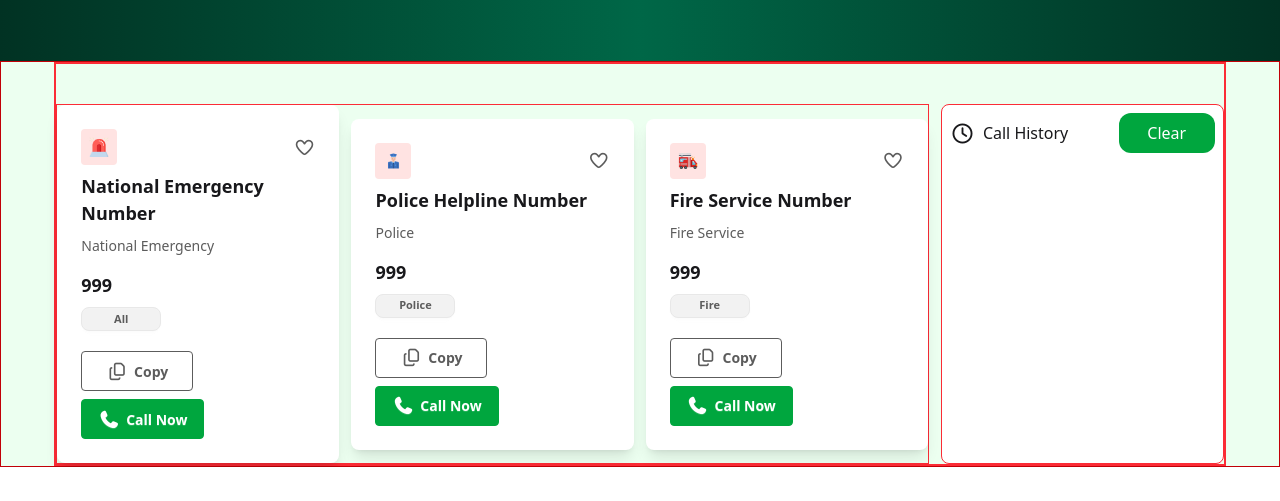
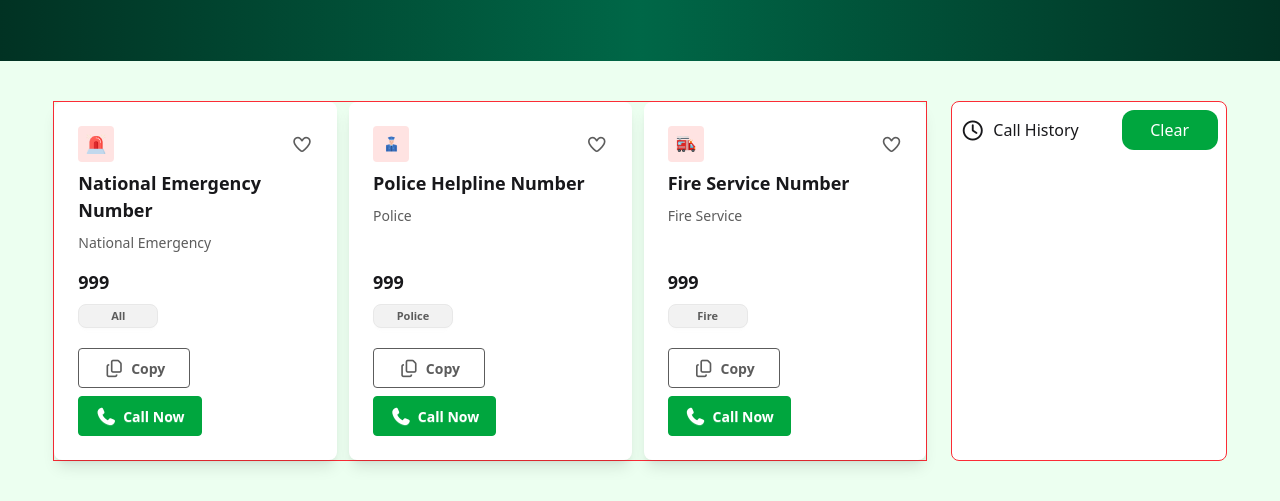
Before and after one commit to am-mahmud/emergency-hotline, a plain HTML site: page index.html in a window 1280 px wide. Shown: the part 399-900 px from the top of the page. Before the commit the page ends 866 px from the top, so only its background shows below. Drawn offline with nearby package versions, Linux system fonts and the light colour scheme.

Commit message:
Layout fixed

```diff
--- a/index.html
+++ b/index.html
@@ -119,17 +119,18 @@
             </div>
          </section>
 
-         <!-- Hotlines -->
-         <section class="bg-[#ecfff0] border-1 border-red-700">
 
-            <!-- Cards and Call history -->
-          <section class="w-11/12 mx-auto grid grid-cols-1 md:grid-cols-12 gap-3 border-2 border-red-500">
-                <!-- All Cards -->
-                <section class="md:col-span-9 border-1 border-red-500 mt-10">
-                    <!-- Card container 1 -->
-                    <div id="cards-container-1" class="flex flex-col lg:flex-row gap-3 justify-center items-center">
+         <section class="bg-[#ecfff0] py-10">
+
+
+          <section class="w-11/12 mx-auto grid grid-cols-1 md:grid-cols-12 gap-6">
+
+                <section class="col-span-9 border-1 border-red-500">
+
+                    <div id="cards-container-1" class="grid grid-cols-1 lg:grid-cols-3 gap-3">
+
                     <!-- Card 1 -->
-                        <div class="card w-full  bg-white card-3xl shadow-lg rounded-lg">
+                        <div class="card bg-white card-2xl shadow-lg rounded-lg">
                             <!-- Parent - 3 -->
                             <div class="card-body">
                                 <!-- Upper Part -->
@@ -162,9 +163,8 @@
                             </div>
                         </div>
 
-
                     <!-- Card 2 -->
-                        <div class="card w-full  bg-white card-2xl shadow-lg rounded-lg">
+                        <div class="card  bg-white card-2xl shadow-lg rounded-lg">
                             <div class="card-body">
                                 <!-- Upper Part -->
                                 <div class="flex justify-between items-center">
@@ -196,7 +196,7 @@
                         </div>
 
                     <!-- Card 3 -->
-                        <div class="card w-full  bg-white card-2xl shadow-lg rounded-lg">
+                        <div class="card  bg-white card-2xl shadow-lg rounded-lg">
                             <div class="card-body">
                                 <!-- Upper Part -->
                                 <div class="flex justify-between items-center">
@@ -225,16 +225,16 @@
 
                                 </div>
                             </div>
+
                         </div>
                     </div>
 
                 </section>
 
-            <!-- Call History -->
-                <aside class="md:col-span-3 mt-10 bg-white p-2 rounded-lg border-1 border-red-500"">
-                <div class="flex justify-between items-center">
+                <aside class="col-span-9 md:col-span-3 bg-white p-2 rounded-lg border-1 border-red-500">
+                <div class="flex flex-row md:flex-col-reverse lg:flex-row justify-between items-center gap-3">
                     <!-- History -->
-                    <div class="flex gap-2">
+                    <div class="flex  gap-2">
                         <div>
                             <i class="fa-regular fa-clock fa-lg"></i>
                         </div>
@@ -251,7 +251,7 @@
                 </aside>
           </section>
 
-         </section>
+        </section>
 
 
     </main>
```
